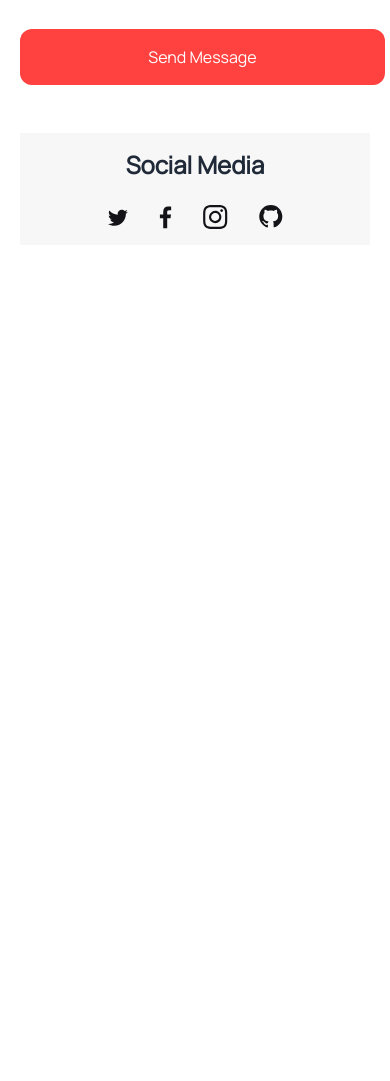
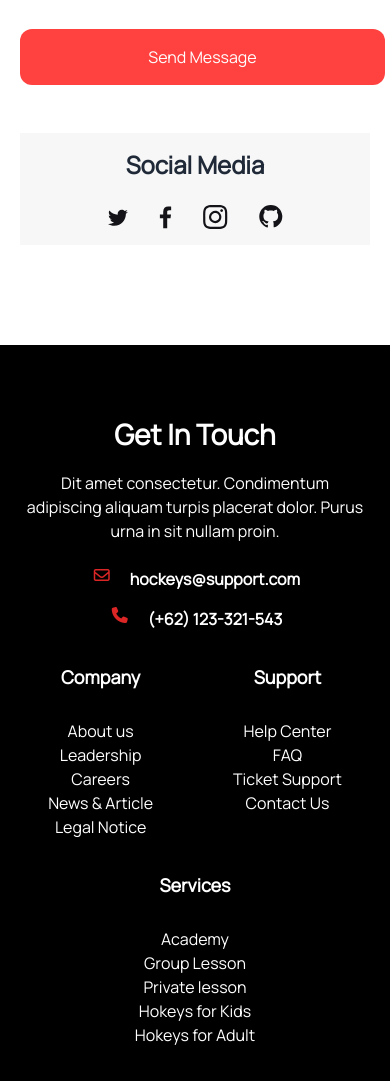
Before and after one commit to hridoy-sarker/hokey-and-hokeys, a plain HTML site: page index.html in a window 390 px wide. Shown: the part 8422-9503 px from the top of the page. Before the commit the page ends 8667 px from the top, so only its background shows below. Drawn offline with nearby package versions, Linux system fonts and the light colour scheme.

Commit message:
added footer section and responsive

```diff
--- a/index.html
+++ b/index.html
@@ -442,5 +442,82 @@
         </section>
 
     </main>
+    <!-- footer -->
+    <footer>
+      <section class="mt-[100px] bg-black">
+
+        <div class=" lg:h-[454px]  flex flex-col gap-8 text-center lg:text-left lg:flex-row items-center justify-between px-5 lg:px-32 py-[40px] lg:py-[100px]">
+         <!-- first para -->
+         <div class=" pt-7">
+           <div class="space-y-4">
+             <h3 class="text-[1.75rem] font-extrabold text-white">Get In Touch</h3>
+           <p class="font-medium text-white">Dit amet consectetur. Condimentum
+             <br>
+              adipiscing aliquam turpis placerat dolor. Purus
+              <br>
+              urna in sit nullam proin. </p>
+           </div>
+           <div class="mt-6 space-y-4">
+             <div class="flex justify-center lg:justify-start text-center items-center gap-4">
+               <i class="fa-regular fa-envelope w-[24px] h-[24px] text-red-600"></i>
+               <h4 class="font-semibold text-white">hockeys@support.com</h4>
+             </div>
+             <div class="flex justify-center lg:justify-start text-center items-center gap-4">
+               <i class="fa-solid fa-phone w-[24px] h-[24px] text-red-600"></i>
+               <h4 class="font-semibold text-white">(+62) 123-321-543</h4>
+             </div>
+           </div>
+         </div>
+          <!-- second para -->
+         <div class=" flex flex-row justify-between gap-20 lg:gap-48">
+           <!-- company -->
+           <div class="space-y-7 ">
+             <h2 class="text-lg font-bold text-white">Company</h2>
+             <div>
+               <p class="text-white font-medium">About us
+                 <br>
+                 Leadership
+                 <br>
+                 Careers
+                 <br>
+                 News & Article
+                 <br>
+                 Legal Notice</p>
+             </div>
+           </div>
+           <!-- support -->
+           <div class="space-y-7">
+             <h2 class="text-lg font-bold text-white">Support</h2>
+             <div>
+               <p class="text-white font-medium">Help Center
+                 <br>
+                 FAQ
+                 <br>
+                 Ticket Support
+                 <br>
+                Contact Us
+                 </p>
+             </div>
+           </div>
+         </div>
+          <!-- third para -->
+          <div class="space-y-7 ">
+           <h2 class="text-lg font-bold text-white">Services</h2>
+           <div>
+             <p class="text-white font-medium">Academy
+               <br>
+               Group Lesson
+               <br>
+               Private lesson
+               <br>
+              Hokeys for Kids
+              <br>
+              Hokeys for Adult
+               </p>
+           </div>
+         </div>
+        </div>
+       </section>
+    </footer>
 </body>
 </html>
```
